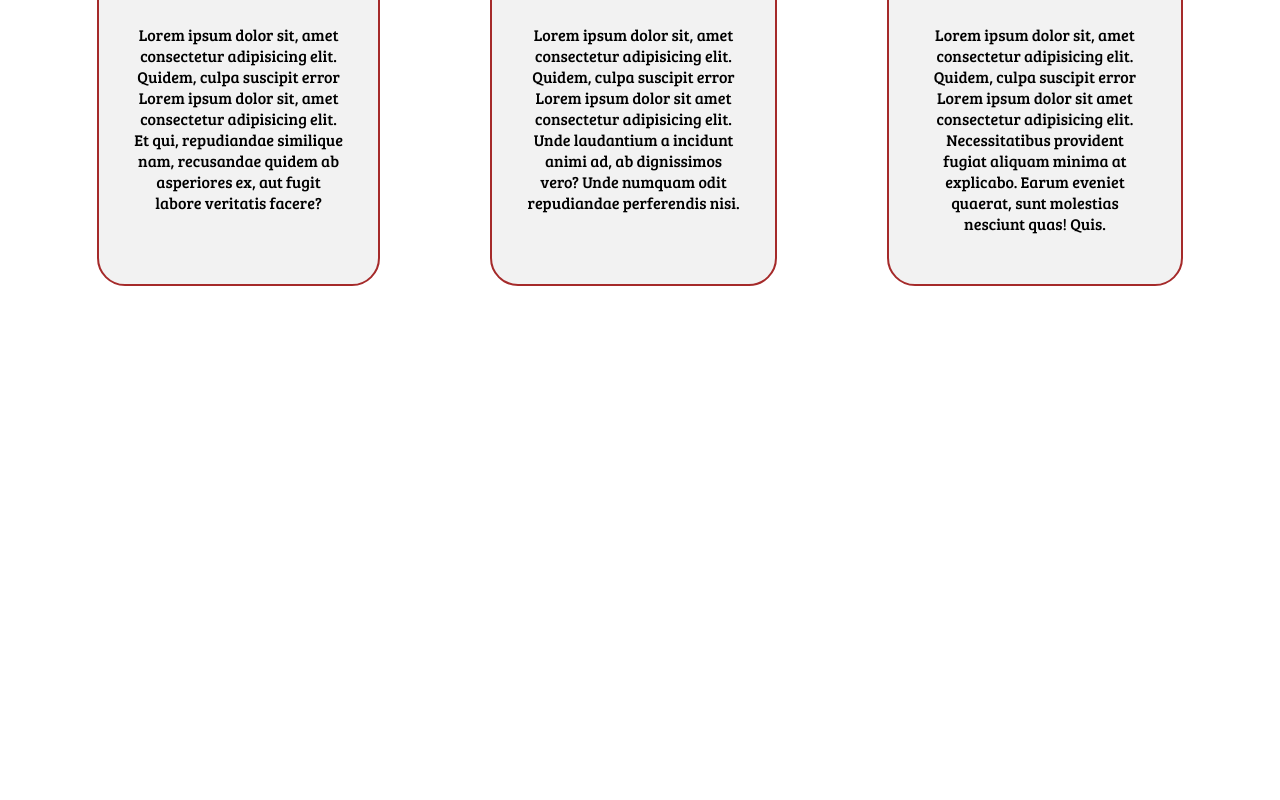
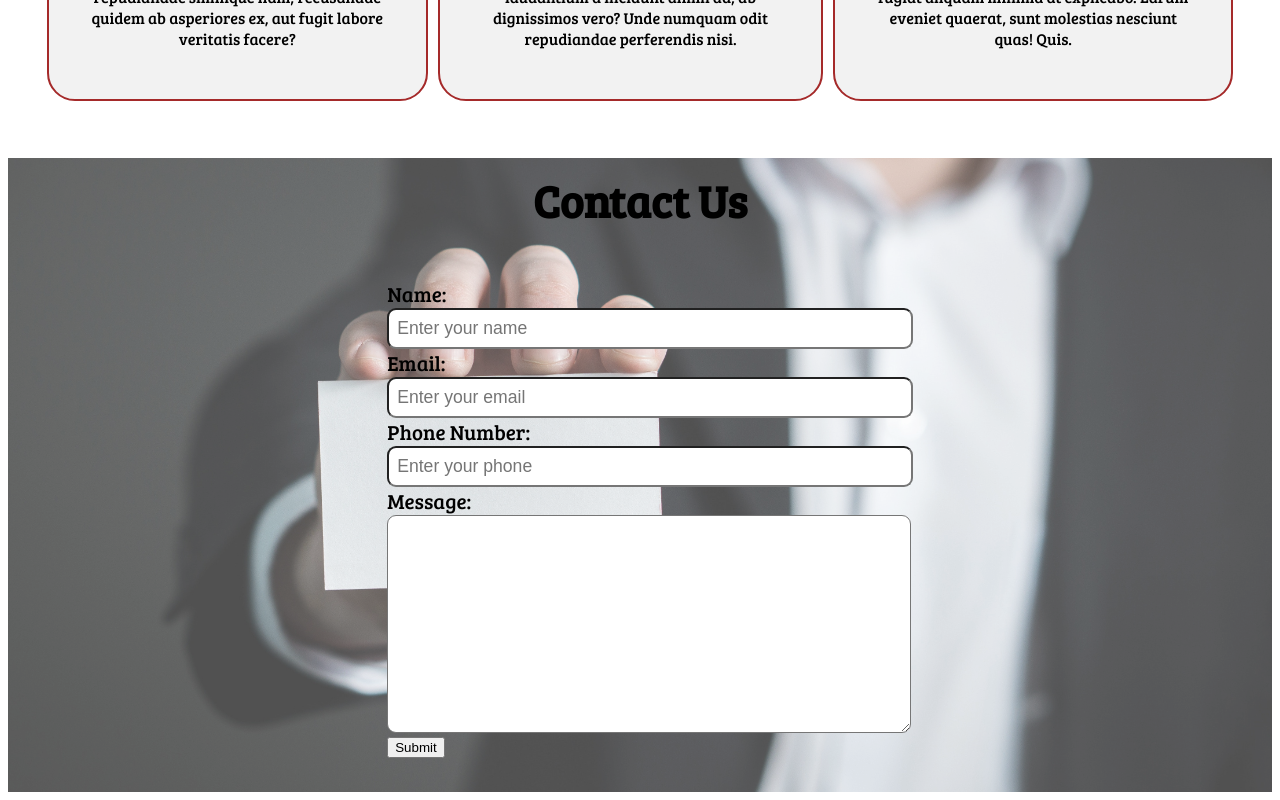
Before and after one commit to satyam99944/walkoverProject, a plain HTML site: page index.html in a window 1280 px wide. Shown: the part 1035-1835 px from the top of the page. Before the commit the page ends 1375 px from the top, so only its background shows below. Drawn offline with Linux system fonts and the light colour scheme; a web font is replaced by a local one.

Commit message:
contact us added

```diff
--- a/index.html
+++ b/index.html
@@ -55,5 +55,30 @@
         </div>
     </div>
 </section>
+
+<section id="contact">
+    <h1 class="h-primary center">Contact Us</h1>
+    <div id="contact-box">
+        <form action="">
+            <div class="form-group">
+                <label for="name">Name: </label>
+                <input type="text" name="name" id="name" placeholder="Enter your name">
+            </div>
+            <div class="form-group">
+                <label for="email">Email: </label>
+                <input type="email" name="name" id="email" placeholder="Enter your email">
+            </div>
+            <div class="form-group">
+                <label for="phone">Phone Number: </label>
+                <input type="phone" name="name" id="phone" placeholder="Enter your phone">
+            </div>
+            <div class="form-group">
+                <label for="message">Message: </label>
+                <textarea name="message" id="message" cols="30" rows="10"></textarea>
+            </div>
+            <button type="submit">Submit</button>
+        </form>
+    </div>
+</section>
 </body>
 </html>
--- a/style.css
+++ b/style.css
@@ -83,10 +83,11 @@ position: relative;
 #services .box{
     border: 2px solid brown;
     padding: 34px;
-    margin: 2px 55px;
+    margin: 2px 5px;
     border-radius: 28px;
     background: #f2f2f2;
     margin-bottom: 20px;
+
 }
 
 #services .box img{
@@ -97,6 +98,44 @@ position: relative;
 
 #services .box p{
     font-family: 'Bree Serif', serif;
+
+}
+
+/* Contact Section---------------------------*/
+#contact{
+    position: relative;
+}
+#contact::before{
+    content: "";
+    position: absolute;
+    width: 100%;
+    height: 100%;
+    z-index: -1;
+    opacity: 0.7;
+    background: url('contact.jpg') no-repeat center center/cover;
+
+}
+#contact-box{
+    display: flex;
+    justify-content: center;
+    align-items: center;
+    padding-bottom: 34px;
+}
+#contact-box input,
+#contact-box textarea{
+    width: 100%;
+    padding: 0.5rem;
+    border-radius: 9px;
+    font-size: 1.1rem;
+}
+
+#contact-box form{
+    width: 40%;
+}
+
+#contact-box label{
+   font-size: 1.3rem;
+   font-family: 'Bree Serif', serif;
 
 }
 
@@ -112,14 +151,15 @@ position: relative;
 }
 .h-primary{
     font-family: 'Bree Serif', serif;
-    font-size: 3.8rem;
+    font-size: 2.8rem;
     padding: 12px;
 }
 
 .h-secondary{
     font-family: 'Bree Serif', serif;
-    font-size: 2.3rem;
+    font-size: 1.8rem;
     padding: 12px;
 }
 .center{
     text-align: center;
+}
```
Also changed, not shown: contact.jpg (added).
